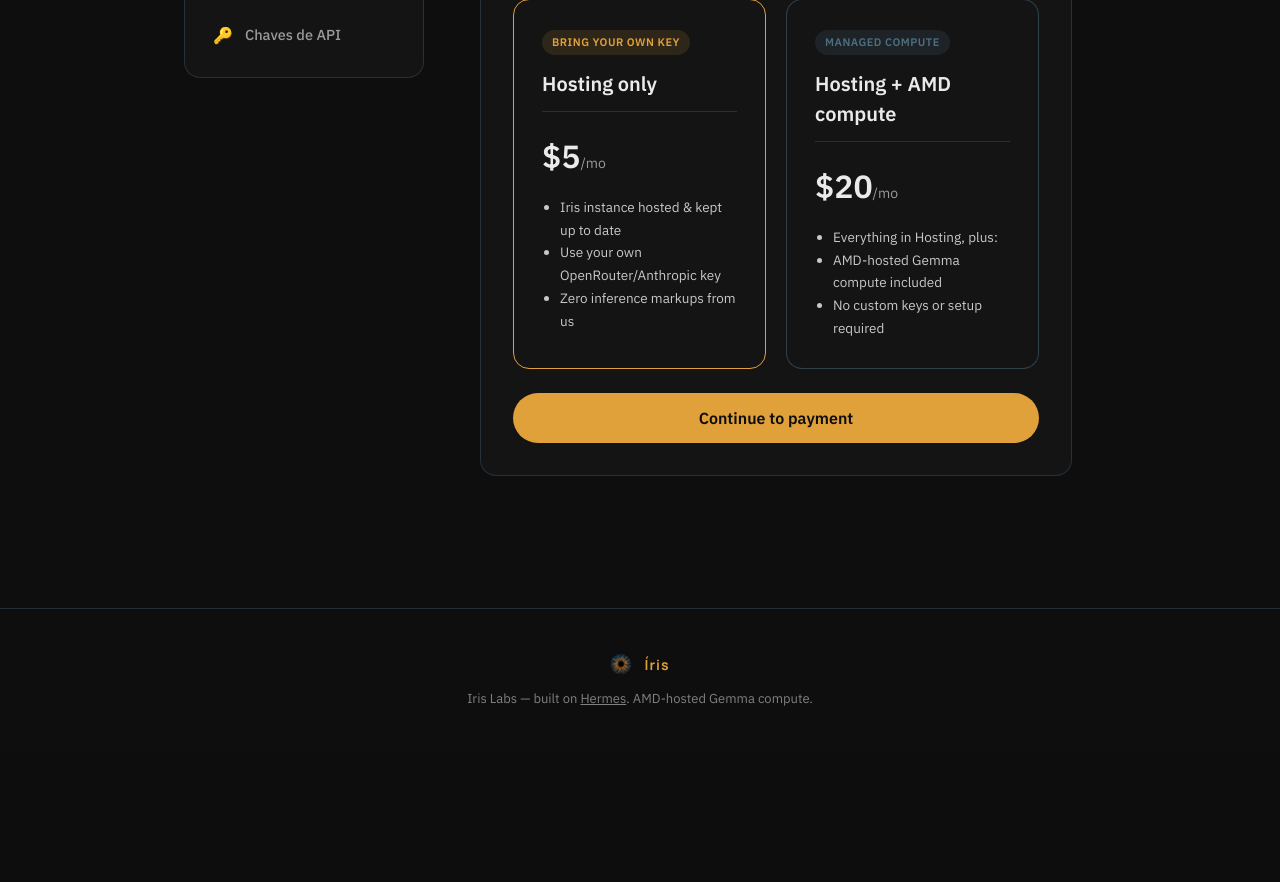
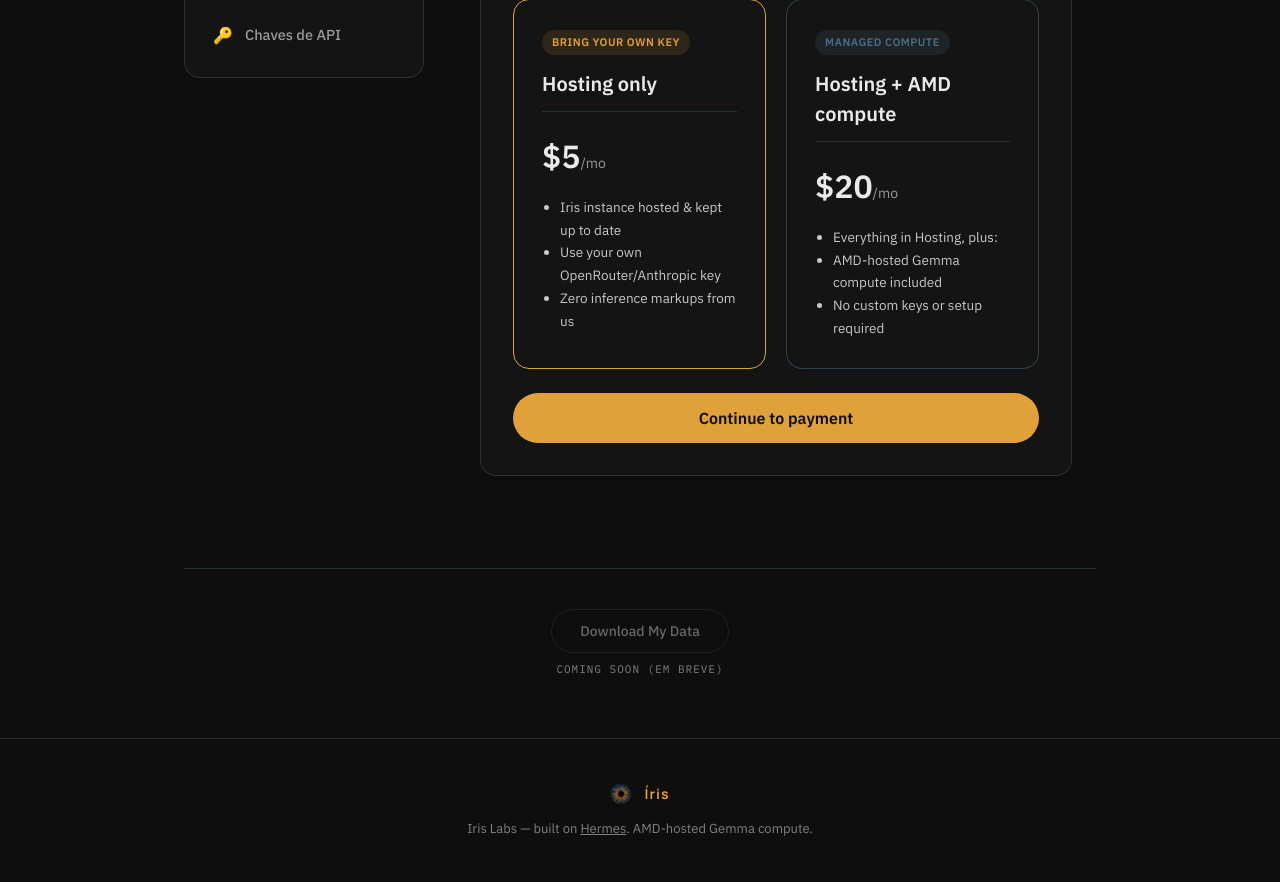
Before and after one commit to diegoberan/iris, a Django app: page /account/ in a window 1280 px wide. Shown: the part 580-1462 px from the top of the page. Before the commit the page ends 1286 px from the top, so only its background shows below. Run offline with Django 5.2, Linux system fonts and the light colour scheme; the visitor is signed in with stand-in values (Sample User, id 1); data that the repository does not hold is empty.

Commit message:
feat: fix dashboard CSS caching with v=100 buster, relocate mock data download, and improve wording

```diff
--- a/site/templates/base.html
+++ b/site/templates/base.html
@@ -9,7 +9,7 @@
   <link rel="preconnect" href="https://fonts.googleapis.com">
   <link rel="preconnect" href="https://fonts.gstatic.com" crossorigin>
   <link href="https://fonts.googleapis.com/css2?family=IBM+Plex+Mono:wght@400;500;600&family=IBM+Plex+Sans:wght@300;400;500;600&family=Manrope:wght@400;500;600;700&display=swap" rel="stylesheet">
-  <link rel="stylesheet" href="/static/css/iris.css?v=10">
+  <link rel="stylesheet" href="/static/css/iris.css?v=100">
 </head>
 <body>
   <header class="topbar">
--- a/site/templates/signups/account.html
+++ b/site/templates/signups/account.html
@@ -9,7 +9,7 @@
   </div>
 </section>
 
-<div class="main-narrow" style="padding-bottom: 100px; max-width: 960px;">
+<div class="main-narrow" style="padding-bottom: 60px; max-width: 960px;">
   <div class="dash-container">
 
     <!-- Sidebar Navigation -->
@@ -108,10 +108,7 @@
               <span style="color: var(--muted-fg); font-size: 14px;">Subscribed Since:</span>
               <span style="color: var(--fg); font-size: 14.5px;">{{ signup.created_at|date:"F j, Y" }}</span>
             </div>
-            <div style="display: flex; gap: 12px;">
-              <a href="{% url 'billing_portal' %}" class="btn-outline btn-block" style="text-align: center; flex: 1;">Manage Billing</a>
-              <a href="{% url 'download_data' %}" class="btn-outline btn-block" style="text-align: center; flex: 1;">Download my data</a>
-            </div>
+            <a href="{% url 'billing_portal' %}" class="btn-outline btn-block" style="text-align: center;">Manage Billing</a>
           </div>
         {% endif %}
       </div>
@@ -250,6 +260,16 @@
       </div>
 
     </main>
+  </div>
+
+  <!-- Data Download mockup at the very bottom -->
+  <div style="margin-top: 60px; text-align: center; border-top: 1px solid var(--border); padding-top: 40px;">
+    <button class="btn-outline" style="opacity: 0.4; cursor: not-allowed; padding: 12px 28px; font-size: 14px;" disabled>
+      Download My Data
+    </button>
+    <div style="font-size: 11px; color: var(--dim-fg); margin-top: 8px; font-family: var(--font-mono); text-transform: uppercase; letter-spacing: 1px;">
+      Coming Soon (Em Breve)
+    </div>
   </div>
 </div>
 
```
Also changed, not shown: other parts of site/templates/signups/account.html (+24 -11 lines).
